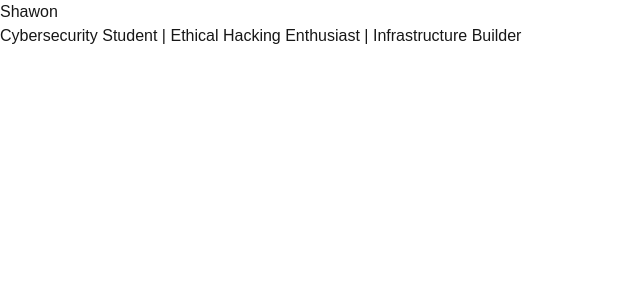
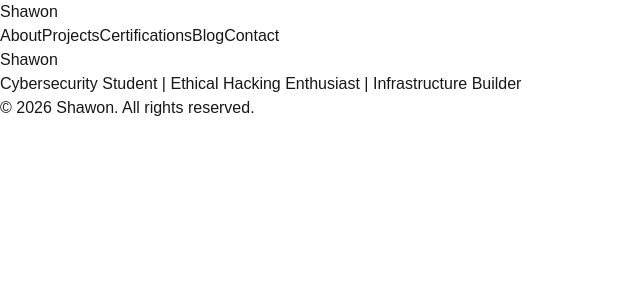
Before and after one commit to Shawon1024/meetshawon-portfolio, a Next.js app: page / in a window 1280 px wide. Shown: the top 300 px of the page, without its empty margins (0-640 px from the left). Built offline with nearby package versions, Linux system fonts and the light colour scheme.

Commit message:
Add global navbar footer and layout setup

```diff
--- a/src/app/components/Footer.tsx
+++ b/src/app/components/Footer.tsx
@@ -0,0 +1,9 @@
+export default function Footer() {
+  return (
+    <footer>
+      <p>
+        © {new Date().getFullYear()} Shawon. All rights reserved.
+      </p>
+    </footer>
+  );
+}
--- a/src/app/components/Navbar.tsx
+++ b/src/app/components/Navbar.tsx
@@ -0,0 +1,17 @@
+import Link from "next/link";
+
+export default function Navbar() {
+  return (
+    <nav>
+      <Link href="/">Shawon</Link>
+
+      <div>
+        <Link href="/about">About</Link>
+        <Link href="/projects">Projects</Link>
+        <Link href="/certifications">Certifications</Link>
+        <Link href="/blog">Blog</Link>
+        <Link href="/contact">Contact</Link>
+      </div>
+    </nav>
+  );
+}
--- a/src/app/layout.tsx
+++ b/src/app/layout.tsx
@@ -1,3 +1,5 @@
+import Navbar from "./components/Navbar";
+import Footer from "./components/Footer";
 import type { Metadata } from "next";
 import { Geist, Geist_Mono } from "next/font/google";
 import "./globals.css";
@@ -12,9 +14,10 @@ const geistMono = Geist_Mono({
   subsets: ["latin"],
 });
 
-export const metadata: Metadata = {
-  title: "Create Next App",
-  description: "Generated by create next app",
+export const metadata = {
+  title: "Shawon | Cybersecurity Portfolio",
+  description:
+    "Cybersecurity student, ethical hacking enthusiast, and infrastructure builder.",
 };
 
 export default function RootLayout({ children }: LayoutProps<"/">) {
@@ -23,7 +26,13 @@ export default function RootLayout({ children }: LayoutProps<"/">) {
       lang="en"
       className={`${geistSans.variable} ${geistMono.variable} h-full antialiased`}
     >
-      <body className="min-h-full flex flex-col">{children}</body>
+<body>
+  <Navbar />
+
+  {children}
+
+  <Footer />
+</body>
     </html>
   );
 }
```
